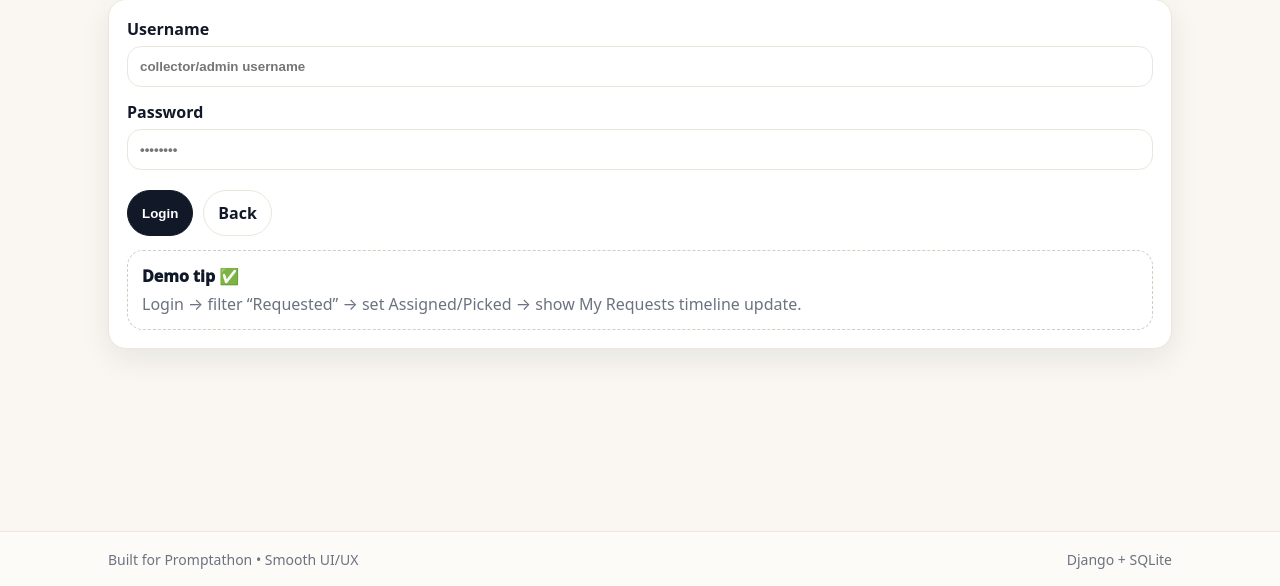
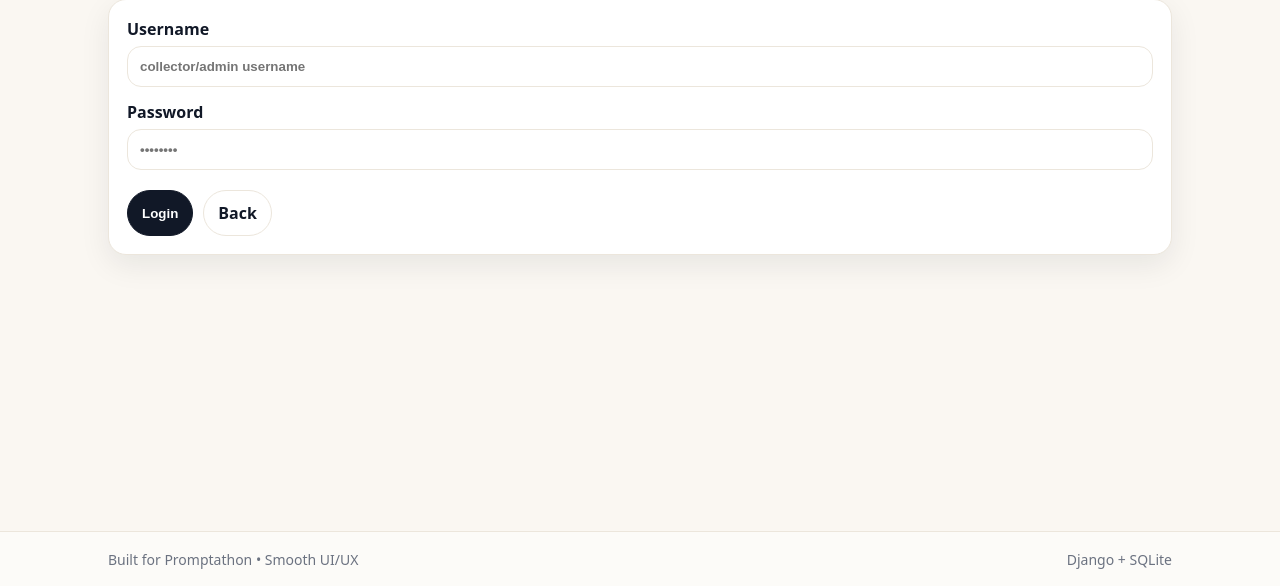
Before and after one commit to Sujal2413/promptathon, a Django app: template core/templates/core/collector_login.html in a window 1280 px wide. Shown: the part 198-784 px from the top of the page. Run offline with Django 5.2, Linux system fonts and the light colour scheme; the template is opened without the code that fills it, so the values that code supplies are empty.

Commit message:
login changes

```diff
--- a/core/templates/core/collector_login.html
+++ b/core/templates/core/collector_login.html
@@ -24,10 +24,5 @@
       <a class="btn" href="/">Back</a>
     </div>
   </form>
-
-  <div class="hint-card" style="margin-top:14px;">
-    <div class="hint-title">Demo tip ✅</div>
-    <div class="hint-text">Login → filter “Requested” → set Assigned/Picked → show My Requests timeline update.</div>
-  </div>
 </div>
 {% endblock %}
```
